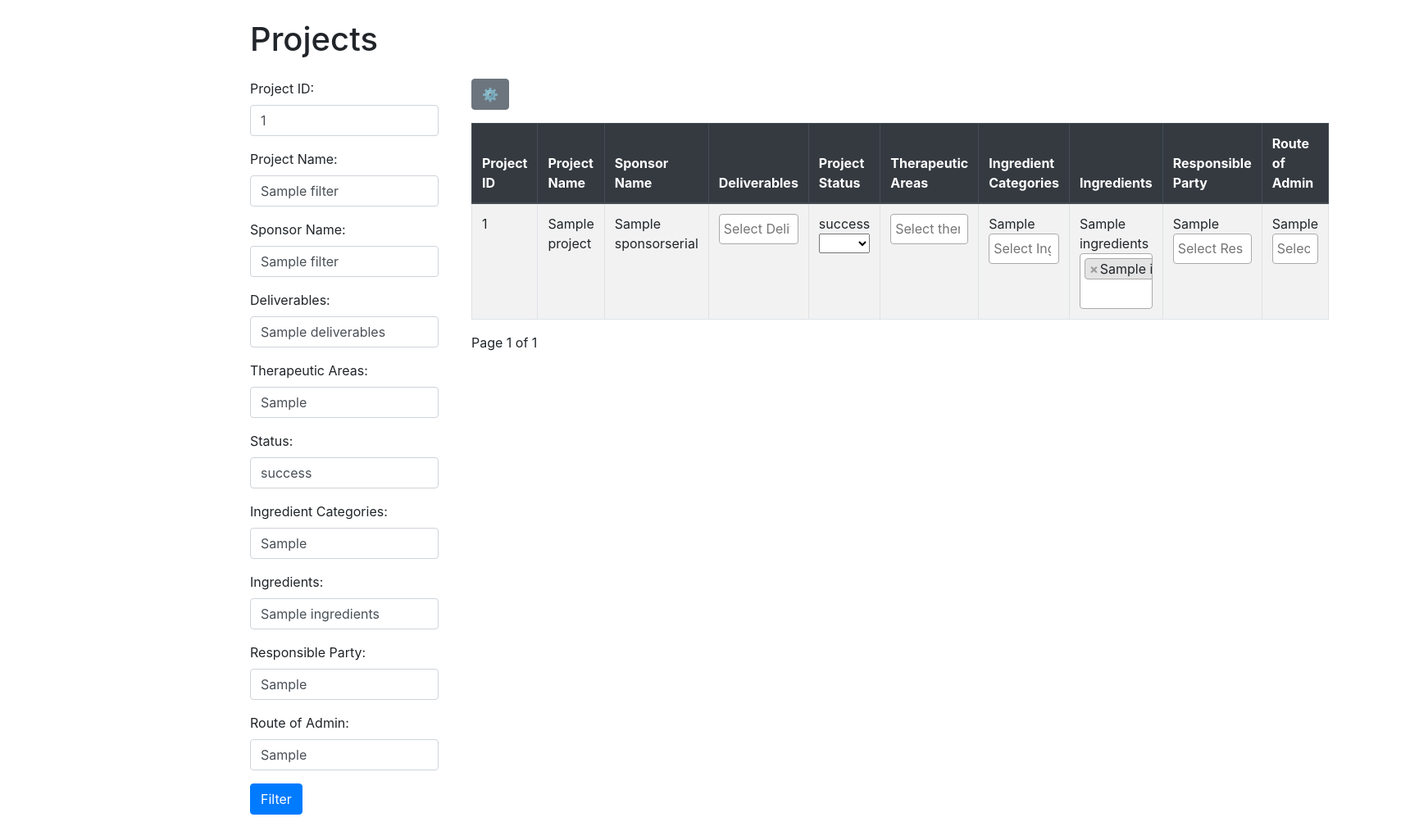
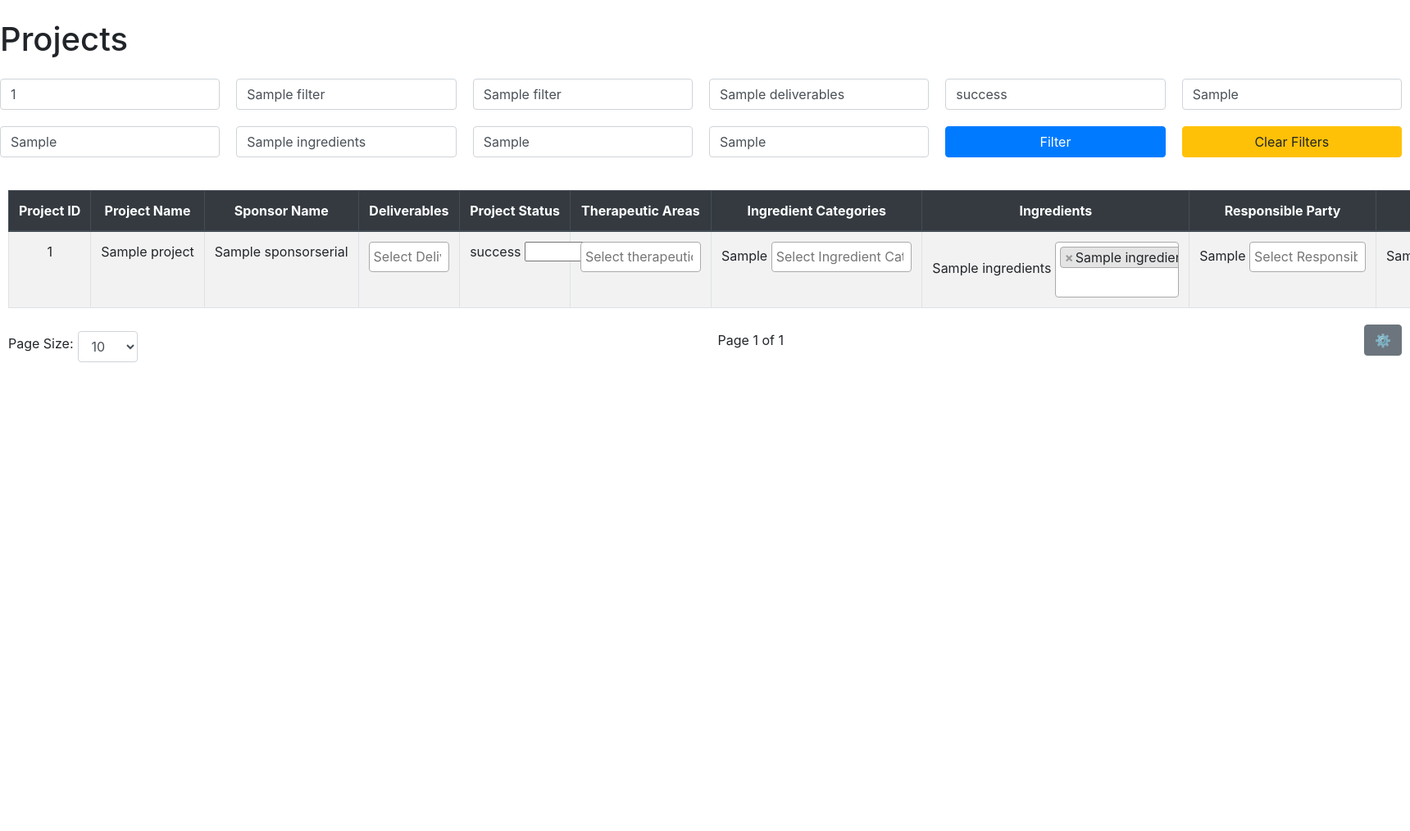
Before and after one commit to IIDelta/NS_DB, a Django app: template project/app/templates/project_list.html in a window 1720 px wide. Shown: the whole page at 82% size. After the commit the page ends 442 px from the top, so only its background shows below. Run offline with Django 4.2, Linux system fonts and the light colour scheme; the template is opened without the code that fills it: most values are stand-ins (such as "Sample title", 1, 10 or a date in 2020); lists and menus that the app fills with data are empty; some libraries are stand-ins or nearby versions.

Commit message:
better view

```diff
--- a/project/app/templates/project_list.html
+++ b/project/app/templates/project_list.html
@@ -14,77 +14,42 @@
             display: none;
         }
 
-        .form-vertical .form-group {
-            margin-bottom: 15px;
+        .filter-container-horizontal {
+            display: flex;
+            justify-content: space-between;
+            margin-bottom: 20px;
+            flex-wrap: wrap;
         }
 
-        .filter-container {
+        .filter-form-horizontal {
             display: flex;
-            justify-content: flex-start;
-            align-items: flex-start; /* Align both items at the top */
-            gap: 20px; /* Add space between filter and table */
-            margin-bottom: 20px;
+            flex-wrap: wrap;
+            gap: 10px;
         }
 
-        .filter-form {
-            flex: 0 0 250px; /* Keep the width of the filter fixed at 250px */
-            padding-right: 20px;
-        }
-
-        .table-container {
-            flex-grow: 1; /* This will make the table expand to fill the remaining space */
+        .filter-row {
+            display: flex;
+            justify-content: space-between;
             width: 100%;
         }
 
-
-        #checkboxes {
-            display: none;
-            margin-bottom: 20px;
+        .filter-item {
+            flex: 1 1 15%; /* Control size of each filter field */
+            margin-right: 10px;
+            margin-bottom: 10px;
         }
 
-        .row::after {
-            content: "";
-            display: table;
-            clear: both;
+        table th, table td {
+            text-align: center;
+            vertical-align: middle;
         }
 
-        /* Table layout styles */
-        table {
-            width: 100%;
-            table-layout: auto; /* Auto-adjust columns based on content */
-            min-width: 1000px; /* Minimum width to prevent squishing */
-            border-collapse: collapse;
-        }
 
-        th, td {
-            padding: 10px;
-            text-align: left;
-            vertical-align: top;
-            border: 1px solid #ddd;
-        }
-
-        th.project-id, td.project-id {
-            width: 10%;
-        }
-
-        th.project-name, td.project-name {
-            width: 20%;
-        }
-
-        th.sponsor-name, td.sponsor-name {
-            width: 20%;
-        }
-
-        th.deliverables, td.deliverables {
-            width: 25%;
-        }
-
-        th.status, td.status {
-            width: 10%;
-        }
-
-        th.therapeutic-areas, td.therapeutic-areas {
-            width: 25%;
+        th.sticky {
+            position: sticky;
+            top: 0;
+            background-color: #f8f9fa;
+            z-index: 2;
         }
 
         td select {
@@ -95,10 +60,54 @@
         td select[multiple] {
             height: 100px;
         }
+        .table-container {
+            overflow-x: auto;
+            white-space: nowrap;
+            padding: 10px; /* Optional: Adds some spacing around the table */
+        }
+        th.sticky {
+            position: sticky;
+            top: 0;
+            background-color: #f8f9fa;
+            z-index: 2;
+        }
+        .pagination-container {
+            display: flex;
+            justify-content: space-between;
+            align-items: center;
+            margin-top: 20px;
+        }
 
+        .page-size-selector {
+            display: flex;
+            align-items: center;
+        }
 
+        .page-size-selector select {
+            margin-left: 5px;
+        }
     </style>
     <script>
+        $(document).ready(function() {
+            // Toggle filter visibility
+            $('#toggle-filter-button').click(function() {
+                $('#filter-container').toggle();
+                $(this).text(function(i, text) {
+                    return text === "Show Filters" ? "Hide Filters" : "Show Filters";
+                });
+            });
+
+            // Clear all filter fields within the filter form
+            $('#clear-filters-button').click(function() {
+                $('#filter-form input').val('');  // Clears all input fields within the filter form
+                $('#filter-form select').val(null).trigger('change');  // Clears select2 fields
+            });
+        });
+        function updatePageSize() {
+            const pageSize = $('#page-size-selector').val();
+            window.location.href = `?page_size=${pageSize}`;
+        }
+
         function toggleColumn(columnClass) {
             const elements = document.getElementsByClassName(columnClass);
             for (let i = 0; i < elements.length; i++) {
@@ -116,86 +125,52 @@
 
 </head>
 <body>
-<div class="container">
     <h1 class="my-4">Projects</h1>
-    <div class="filter-container">
-        <form method="get" class="filter-form">
-            <div class="form-group">
-                <label for="ProjectID">Project ID:</label>
-                <input type="text" name="ProjectID" id="ProjectID" class="form-control" value="{{ filters.ProjectID|default_if_none:'' }}">
+
+        <div id="filter-container" class="filter-container-horizontal">
+            <form method="get" id="filter-form" class="filter-form-horizontal">
+                <div class="filter-item">
+                    <input type="text" name="ProjectID" id="ProjectID" class="form-control" placeholder="Project ID" value="{{ filters.ProjectID|default_if_none:'' }}">
                 </div>
-            <div class="form-group">
-                <label for="ProjectName">Project Name:</label>
-                <input type="text" name="ProjectName" id="ProjectName" class="form-control" value="{{ filters.ProjectName|default_if_none:'' }}">
+                <div class="filter-item">
+                    <input type="text" name="ProjectName" id="ProjectName" class="form-control" placeholder="Project Name" value="{{ filters.ProjectName|default_if_none:'' }}">
                 </div>
-            <div class="form-group">
-                <label for="SponsorName">Sponsor Name:</label>
-                <input type="text" name="SponsorName" id="SponsorName" class="form-control" value="{{ filters.SponsorName|default_if_none:'' }}">
+                <div class="filter-item">
+                    <input type="text" name="SponsorName" id="SponsorName" class="form-control" placeholder="Sponsor Name" value="{{ filters.SponsorName|default_if_none:'' }}">
                 </div>
-            <div class="form-group">
-                <label for="Deliverables">Deliverables:</label>
-                <input type="text" name="Deliverables" id="Deliverables" class="form-control" value="{{ filters.Deliverables|default_if_none:'' }}">
+                <div class="filter-item">
+                    <input type="text" name="Deliverables" id="Deliverables" class="form-control" placeholder="Deliverables" value="{{ filters.Deliverables|default_if_none:'' }}">
                 </div>
-            <div class="form-group">
-                <label for="TherapeuticAreas">Therapeutic Areas:</label>
-                <input type="text" name="TherapeuticAreas" id="TherapeuticAreas" class="form-control" value="{{ filters.TherapeuticAreas|default_if_none:'' }}">
+                <div class="filter-item">
+                    <input type="text" name="Status" id="Status" class="form-control" placeholder="Status" value="{{ filters.Status|default_if_none:'' }}">
                 </div>
-            <div class="form-group">
-                <label for="Status">Status:</label>
-                <input type="text" name="Status" id="Status" class="form-control" value="{{ filters.Status|default_if_none:'' }}">
+                <div class="filter-item">
+                    <input type="text" name="TherapeuticAreas" id="TherapeuticAreas" class="form-control" placeholder="Therapeutic Areas" value="{{ filters.TherapeuticAreas|default_if_none:'' }}">
                 </div>
-            <div class="form-group">
-                <label for="IngredientCategories">Ingredient Categories:</label>
-                <input type="text" name="IngredientCategories" id="IngredientCategories" class="form-control" value="{{ filters.IngredientCategories|default_if_none:'' }}">
+                <div class="filter-item">
+                    <input type="text" name="IngredientCategories" id="IngredientCategories" class="form-control" placeholder="Ingredient Categories" value="{{ filters.IngredientCategories|default_if_none:'' }}">
                 </div>
-            <div class="form-group">
-                <label for="Ingredients">Ingredients:</label>
-                <input type="text" name="Ingredients" id="Ingredients" class="form-control" value="{{ filters.Ingredients|default_if_none:'' }}">
+                <div class="filter-item">
+                    <input type="text" name="Ingredients" id="Ingredients" class="form-control" placeholder="Ingredients" value="{{ filters.Ingredients|default_if_none:'' }}">
                 </div>
-            <div class="form-group">
-                <label for="ResponsibleParty">Responsible Party:</label>
-                <input type="text" name="ResponsibleParty" id="ResponsibleParty" class="form-control" value="{{ filters.ResponsibleParty|default_if_none:'' }}">
+                <div class="filter-item">
+                    <input type="text" name="ResponsibleParty" id="ResponsibleParty" class="form-control" placeholder="Responsible Party" value="{{ filters.ResponsibleParty|default_if_none:'' }}">
                 </div>
-            <div class="form-group">
-                <label for="RouteOfAdmin">Route of Admin:</label>
-                <input type="text" name="RouteOfAdmin" id="RouteOfAdmin" class="form-control" value="{{ filters.RouteOfAdmin|default_if_none:'' }}">
+                <div class="filter-item">
+                    <input type="text" name="RouteOfAdmin" id="RouteOfAdmin" class="form-control" placeholder="Route of Admin" value="{{ filters.RouteOfAdmin|default_if_none:'' }}">
                 </div>
-            <button type="submit" class="btn btn-primary">Filter</button>
+                <div class="filter-item">
+                    <button type="submit" class="btn btn-primary btn-block">Filter</button>
+                </div>
+                <div class="filter-item">
+                    <button type="button" id="clear-filters-button" class="btn btn-warning btn-block">Clear Filters</button>
+                </div>
             </form>
+        </div>
+
 
         <!-- Table of Projects -->
         <div class="table-container">
-        <button class="btn btn-secondary mb-3" onclick="toggleCheckboxes()">⚙️</button>
-        <div id="checkboxes" class="hidden">
-            <div class="form-check">
-                <input class="form-check-input" type="checkbox" value="" id="showDeliverables" checked onclick="toggleColumn('deliverables-column')">
-                <label class="form-check-label" for="showDeliverables">Show Deliverables</label>
-            </div>
-            <div class="form-check">
-                <input class="form-check-input" type="checkbox" value="" id="showStatus" checked onclick="toggleColumn('status-column')">
-                <label class="form-check-label" for="showStatus">Show Project Status</label>
-            </div>
-            <div class="form-check">
-                <input class="form-check-input" type="checkbox" value="" id="showTherapeuticAreas" checked onclick="toggleColumn('therapeutic-areas-column')">
-                <label class="form-check-label" for="showTherapeuticAreas">Show Therapeutic Areas</label>
-            </div>
-            <div class="form-check">
-                <input class="form-check-input" type="checkbox" value="" id="showIngredientCategories" checked onclick="toggleColumn('ingredient-categories-column')">
-                <label class="form-check-label" for="showIngredientCategories">Show Ingredient Categories</label>
-            </div>
-            <div class="form-check">
-                <input class="form-check-input" type="checkbox" value="" id="showIngredients" checked onclick="toggleColumn('ingredients-column')">
-                <label class="form-check-label" for="showIngredients">Show Ingredients</label>
-            </div>
-            <div class="form-check">
-                <input class="form-check-input" type="checkbox" value="" id="showResponsibleParty" checked onclick="toggleColumn('responsible-party-column')">
-                <label class="form-check-label" for="showResponsibleParty">Show Responsible Party</label>
-            </div>
-            <div class="form-check">
-                <input class="form-check-input" type="checkbox" value="" id="showRouteOfAdmin" checked onclick="toggleColumn('route-of-admin-column')">
-                <label class="form-check-label" for="showRouteOfAdmin">Show Route of Admin</label>
-            </div>
-        </div>
             <table class="table table-striped table-bordered">
                 <thead class="thead-dark">
                 <tr>
@@ -299,6 +274,19 @@
             </tbody>
         </table>
 
+        <!-- Pagination and Page Size Selector Below the Table -->
+        <div class="pagination-container">
+            <!-- Page Size Selector -->
+            <div class="page-size-selector">
+                <label for="page-size-selector">Page Size:</label>
+                <select id="page-size-selector" class="form-control" onchange="updatePageSize()">
+                    <option value="10">10</option>
+                    <option value="25">25</option>
+                    <option value="50">50</option>
+                    <option value="100">100</option>
+                </select>
+            </div>
+
         <!-- Pagination -->
         <nav>
             <ul class="pagination">
@@ -313,6 +301,40 @@
                 {% endif %}
             </ul>
         </nav>
+
+
+        <div class="checkbox-container">
+            <button class="btn btn-secondary mb-3" onclick="toggleCheckboxes()">⚙️</button>
+            <div id="checkboxes" class="hidden">
+                <div class="form-check">
+                    <input class="form-check-input" type="checkbox" value="" id="showDeliverables" checked onclick="toggleColumn('deliverables-column')">
+                    <label class="form-check-label" for="showDeliverables">Show Deliverables</label>
+                </div>
+                <div class="form-check">
+                    <input class="form-check-input" type="checkbox" value="" id="showStatus" checked onclick="toggleColumn('status-column')">
+                    <label class="form-check-label" for="showStatus">Show Project Status</label>
+                </div>
+                <div class="form-check">
+                    <input class="form-check-input" type="checkbox" value="" id="showTherapeuticAreas" checked onclick="toggleColumn('therapeutic-areas-column')">
+                    <label class="form-check-label" for="showTherapeuticAreas">Show Therapeutic Areas</label>
+                </div>
+                <div class="form-check">
+                    <input class="form-check-input" type="checkbox" value="" id="showIngredientCategories" checked onclick="toggleColumn('ingredient-categories-column')">
+                    <label class="form-check-label" for="showIngredientCategories">Show Ingredient Categories</label>
+                </div>
+                <div class="form-check">
+                    <input class="form-check-input" type="checkbox" value="" id="showIngredients" checked onclick="toggleColumn('ingredients-column')">
+                    <label class="form-check-label" for="showIngredients">Show Ingredients</label>
+                </div>
+                <div class="form-check">
+                    <input class="form-check-input" type="checkbox" value="" id="showResponsibleParty" checked onclick="toggleColumn('responsible-party-column')">
+                    <label class="form-check-label" for="showResponsibleParty">Show Responsible Party</label>
+                </div>
+                <div class="form-check">
+                    <input class="form-check-input" type="checkbox" value="" id="showRouteOfAdmin" checked onclick="toggleColumn('route-of-admin-column')">
+                    <label class="form-check-label" for="showRouteOfAdmin">Show Route of Admin</label>
+                </div>
+            </div>
         </div>
     </div>
 
@@ -499,6 +521,8 @@
 </script>
 
 <script>
+
+
     $(document).ready(function() {
         // Apply select2 to all multiple therapeutic areas dropdowns
         $('.select2-multiple-therapeutic-areas').select2({
@@ -708,6 +732,7 @@ $(document).ready(function() {
     });
 
 
+
 </script>
 </body>
 </html>
```
Lines whose indentation alone changed are shown as unchanged.
